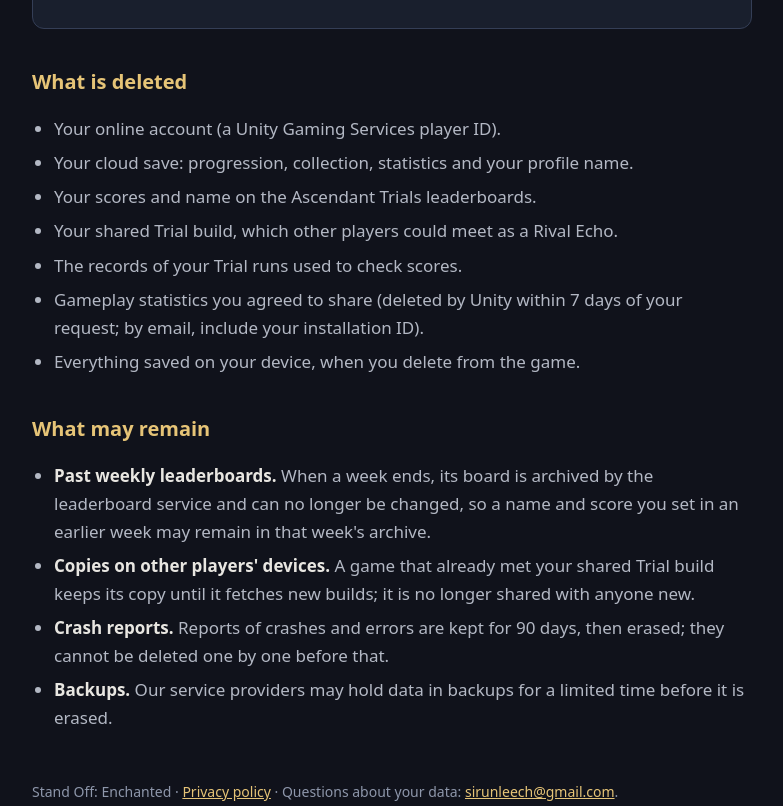
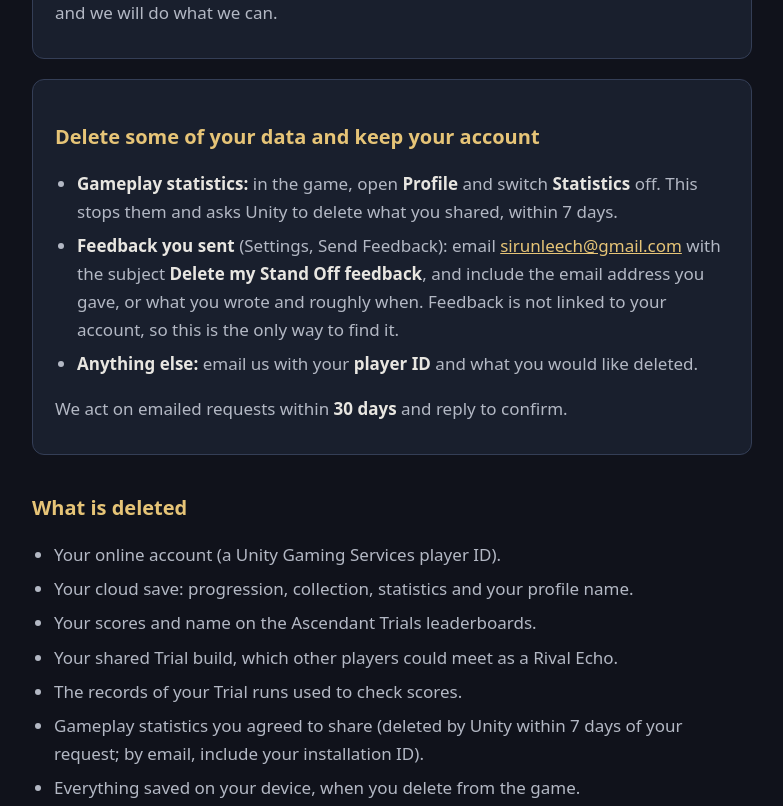
Before and after one commit to unleechGitHub/unleechGithub.github.io, a plain HTML site: page delete-account.html in a window 1280 px wide. Shown: the part 931-1737 px from the top of the page, without its empty margins (248-1031 px from the left). Drawn offline with Linux system fonts and the light colour scheme.

Commit message:
Update account deletion instructions for feedback and partial deletion

```diff
--- a/delete-account.html
+++ b/delete-account.html
@@ -26,7 +26,7 @@
 <body>
 <main>
   <h1>Delete your Stand Off: Enchanted account</h1>
-  <p class="lead">You can delete your account and all the data we keep online for it at any time, from inside the game or by email.</p>
+  <p class="lead">You can delete your account and all the data we keep online for it at any time, from inside the game or by email. You can also <a href="#some-data">delete only some of your data</a> and keep your account.</p>
 
   <section class="card">
     <h2>In the game (fastest)</h2>
@@ -48,6 +48,16 @@
     <p>We delete the account within <strong>30 days</strong> and reply to confirm. Accounts are anonymous, so without a player ID we may not be able to find yours; if you no longer have the game, tell us your in-game name and roughly when you last played, and we will do what we can.</p>
   </section>
 
+  <section class="card" id="some-data">
+    <h2>Delete some of your data and keep your account</h2>
+    <ul>
+      <li><strong>Gameplay statistics:</strong> in the game, open <strong>Profile</strong> and switch <strong>Statistics</strong> off. This stops them and asks Unity to delete what you shared, within 7 days.</li>
+      <li><strong>Feedback you sent</strong> (Settings, Send Feedback): email <a href="mailto:sirunleech@gmail.com?subject=Delete%20my%20Stand%20Off%20feedback">sirunleech@gmail.com</a> with the subject <strong>Delete my Stand Off feedback</strong>, and include the email address you gave, or what you wrote and roughly when. Feedback is not linked to your account, so this is the only way to find it.</li>
+      <li><strong>Anything else:</strong> email us with your <strong>player ID</strong> and what you would like deleted.</li>
+    </ul>
+    <p>We act on emailed requests within <strong>30 days</strong> and reply to confirm.</p>
+  </section>
+
   <h2>What is deleted</h2>
   <ul>
     <li>Your online account (a Unity Gaming Services player ID).</li>
@@ -64,6 +74,7 @@
     <li><strong>Past weekly leaderboards.</strong> When a week ends, its board is archived by the leaderboard service and can no longer be changed, so a name and score you set in an earlier week may remain in that week's archive.</li>
     <li><strong>Copies on other players' devices.</strong> A game that already met your shared Trial build keeps its copy until it fetches new builds; it is no longer shared with anyone new.</li>
     <li><strong>Crash reports.</strong> Reports of crashes and errors are kept for 90 days, then erased; they cannot be deleted one by one before that.</li>
+    <li><strong>Feedback you sent.</strong> It is not linked to your account, so deleting the account does not delete it: ask by email (see above).</li>
     <li><strong>Backups.</strong> Our service providers may hold data in backups for a limited time before it is erased.</li>
   </ul>
 
```
